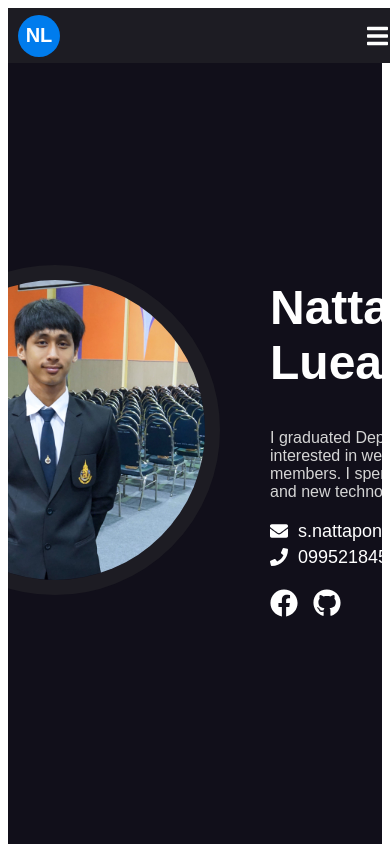
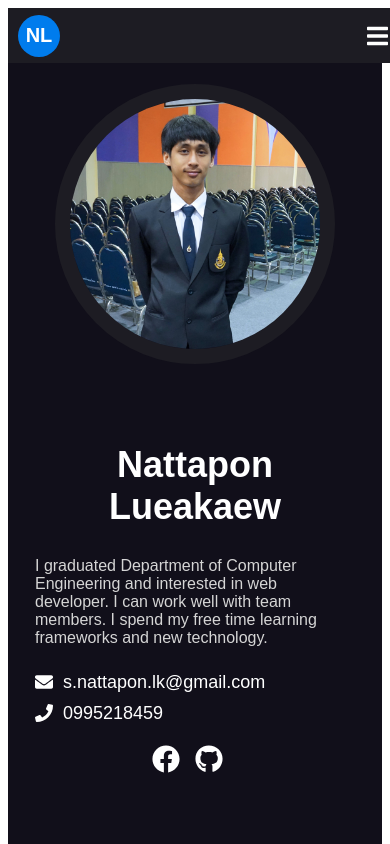
Before and after one commit to n4sunday/resume, a React (Create React App) app: page / in a window 390 px wide. Shown: the top 844 px of the page. Built offline with nearby package versions, Linux system fonts and the light colour scheme; a web font is replaced by a local one.

Commit message:
:lipstick: profile responsive

```diff
--- a/src/components/Navbar.jsx
+++ b/src/components/Navbar.jsx
@@ -41,19 +41,19 @@ const Navbar = (props) => {
 
                     <div
                         className={`list ${select === 'profile' ? 'active' : ''}`}
-                        onClick={() => { scrollToRef(refProfile); setSelect('profile') }}
+                        onClick={() => { scrollToRef(refProfile); setSelect('profile'); setMenu(false) }}
                     >Profile</div>
                     <div
                         className={`list ${select === 'educational' ? 'active' : ''}`}
-                        onClick={() => { scrollToRef(refEducational); setSelect('educational') }}
+                        onClick={() => { scrollToRef(refEducational); setSelect('educational'); setMenu(false) }}
                     >Educational</div>
                     <div
                         className={`list ${select === 'skills' ? 'active' : ''}`}
-                        onClick={() => { scrollToRef(refSkills); setSelect('skills') }}
+                        onClick={() => { scrollToRef(refSkills); setSelect('skills'); setMenu(false) }}
                     >Skills</div>
                     <div
                         className={`list ${select === 'work experience' ? 'active' : ''}`}
-                        onClick={() => { scrollToRef(refWorkExperience); setSelect('work experience') }}
+                        onClick={() => { scrollToRef(refWorkExperience); setSelect('work experience'); setMenu(false) }}
                     >Work Experience</div>
 
                 </div>
--- a/src/components/Profile.jsx
+++ b/src/components/Profile.jsx
@@ -18,12 +18,15 @@ const Profile = ({ refProfile }) => {
                         <p>
                             I graduated Department of Computer Engineering and interested in web developer. I can work well with team members.  I spend my free time learning frameworks and new technology.
                         </p>
+                        <div className="contact-set">
                             <ContactIcon icon={<FontAwesomeIcon icon={faEnvelope} />}>
                                 s.nattapon.lk@gmail.com
                             </ContactIcon>
                             <ContactIcon icon={<FontAwesomeIcon icon={faPhone} />}>
                                 0995218459
                             </ContactIcon>
+                        </div>
+
                     </div>
                     <div className="social">
                         <a href="https://www.facebook.com/sundaynattapon" target="_blank"><FontAwesomeIcon icon={['fab', 'facebook']} /></a>
--- a/src/styles/common/contacticon.scss
+++ b/src/styles/common/contacticon.scss
@@ -13,3 +13,9 @@
         color: $primary;
     }
 }
+
+@media (max-width: 375px) {
+    .contact-icon {
+        font-size: 16px;
+    }
+}
--- a/src/styles/profile.scss
+++ b/src/styles/profile.scss
@@ -32,6 +32,10 @@
             margin: 0 0 20px 0;
         }
     }
+    .contact-set {
+        display: flex;
+        flex-direction: column;
+    }
     .social {
         font-size: 28px;
         width: 100%;
@@ -45,3 +49,72 @@
         }
     }
 }
+
+@media (max-width: 768px) {
+    .profile {
+        flex-direction: column;
+        justify-content: center;
+        .left {
+            width: 80%;
+            justify-content: center;
+            img {
+                border: 15px solid $main-hover;
+                border-radius: 50%;
+                width: 250px;
+                height: 250px;
+            }
+        }
+        .right {
+            width: 80%;
+            align-items: center;
+            h1 {
+                text-align: center;
+                font-size: 40px;
+            }
+        }
+        .social {
+            justify-content: center;
+        }
+    }
+}
+
+@media (max-width: 425px) {
+    .profile {
+        .right {
+            h1 {
+                font-size: 36px;
+            }
+            p {
+                width: 320px;
+                font-size: 16px;
+            }
+        }
+    }
+}
+
+@media (max-width: 375px) {
+    .profile {
+        .right {
+            h1 {
+                font-size: 30px;
+            }
+            p {
+                width: 100%;
+                font-size: 16px;
+            }
+        }
+        .contact-set {
+            align-items: center;
+        }
+    }
+}
+
+@media (max-width: 375px) {
+    .profile {
+        .right {
+            h1 {
+                font-size: 25px;
+            }
+        }
+    }
+}
```
Lines whose indentation alone changed are shown as unchanged.
